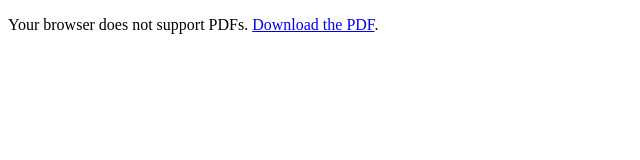
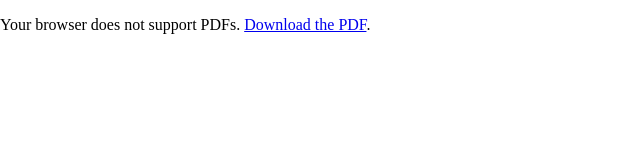
Before and after one commit to osazee-ero/osazeeprojects, a plain HTML site: page index.html in a window 1280 px wide. Shown: the full height of the page, 0-640 px from the left. Drawn offline with Linux system fonts and the light colour scheme.

Commit message:
Update index.html

```diff
--- a/index.html
+++ b/index.html
@@ -4,9 +4,24 @@
     <meta charset="UTF-8">
     <meta name="viewport" content="width=device-width, initial-scale=1.0">
     <title>Resume</title>
+    <style>
+        html, body {
+            margin: 0;
+            padding: 0;
+            height: 100%;
+            width: 100%;
+            overflow: hidden;
+        }
+        object {
+            display: block;
+            border: none;
+            height: 100%;
+            width: 100%;
+        }
+    </style>
 </head>
 <body>
-    <object data="osazee_ero_CV.pdf" type="application/pdf" width="100%" height="100%">
+    <object data="osazee_ero_CV.pdf" type="application/pdf">
         <p>Your browser does not support PDFs. <a href="osazee_ero_CV.pdf">Download the PDF</a>.</p>
     </object>
 </body>
```
